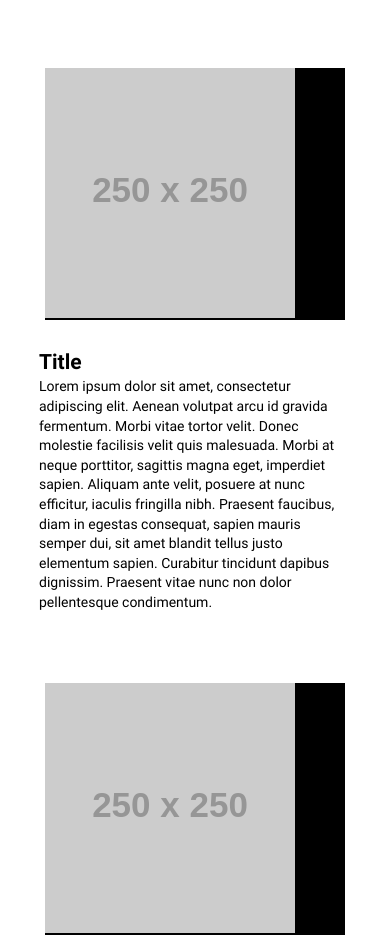
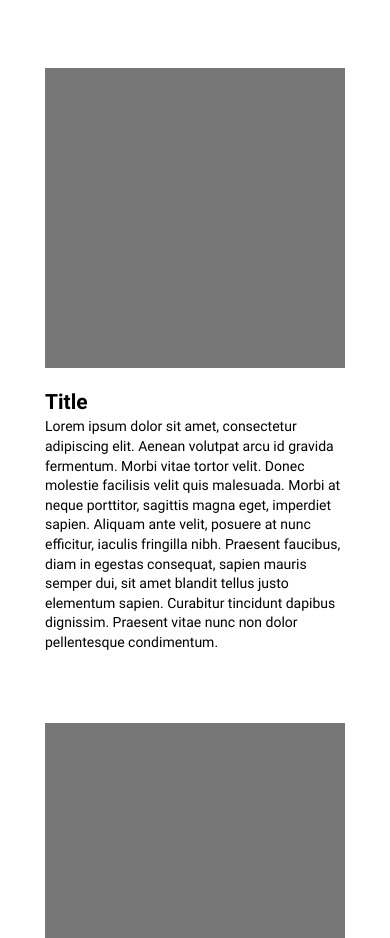
Before and after one commit to joshbivens/joshbivens.github.io, a website: page index.html in a window 390 px wide. Shown: the part 846-1784 px from the top of the page. Drawn offline with Linux system fonts and the light colour scheme; files that its build step writes are made by us from their sources; placeholder pictures from the web are drawn by us; a web font is replaced by a local one.

Commit message:
More media queries!

```diff
--- a/index.html
+++ b/index.html
@@ -67,7 +67,7 @@
   <div class="work container">
     <div class="work__example">
       <div class="screenshot">
-        <img src="http://via.placeholder.com/250x250" alt="screenshot">
+        <!-- <img src="http://via.placeholder.com/250x250" alt="screenshot"> -->
       </div>
       <div class="description">
         <h2>Title</h2>
@@ -79,7 +79,7 @@
 
     <div class="work__example">
       <div class="screenshot">
-        <img src="http://via.placeholder.com/250x250" alt="screenshot">
+        <!-- <img src="http://via.placeholder.com/250x250" alt="screenshot"> -->
       </div>
       <div class="description">
         <h2>Title</h2>
--- a/scss/partials/_header.scss
+++ b/scss/partials/_header.scss
@@ -15,10 +15,11 @@ header {
 }
 
 .Header__social-icons {
+  position: relative;
   float: right;
   margin: 3rem 10% 0 0;
+  z-index: 10;
   ul {
-
     li {
       display: inline;
       margin-right: 2rem;
@@ -39,11 +40,9 @@ header a {
 }
 
 @media screen and (max-width: 600px) {
-  .Header__social-icons li:nth-child(n+2) {
-    display: none;
-  }
-
-  .Header__social-icons li:first-child {
-    margin: 0;
+  .Header__social-icons ul li {
+    text-align: center;
+    display: block;
+    margin: 0 0 20px 0;
   }
 }
--- a/scss/partials/_work.scss
+++ b/scss/partials/_work.scss
@@ -1,40 +1,39 @@
 .work__example {
   display: flex;
-  align-items: flex-start;
   flex-wrap: wrap;
 }
 
 .screenshot {
-  margin: 7rem 20px 0 auto;
-  background: #000;
+  margin: 7rem 30px 0 auto;
+  background: #777;
   width: 400px;
+  height: 300px;
 }
 
 .description {
-  width: 48%;
-  margin: 7rem auto 0 20px;
+  width: 400px;
+  margin: 7rem auto 0 0;
   line-height: 1.4;
 }
 
-@media screen and (max-width: 875px) {
+@media screen and (max-width: 855px) {
   .screenshot {
     margin: 5rem auto 0;
   }
 
   .description {
-    width: 80%;
-    margin: 2rem auto 0;
+    margin: 30px auto 0;
   }
 }
 
 @media screen and (max-width: 600px) {
     .screenshot {
-      margin: 5rem auto 0;
+      margin: 5rem auto 20px;
       width: 300px;
     }
 
     .description {
-      width: 80%;
-      margin: 2rem auto 0;
+      width: 300px;
+      margin: 0 auto;
     }
   }
```
Also changed, not shown: dist/css/main.css.
